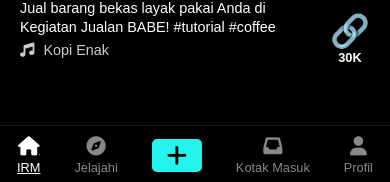
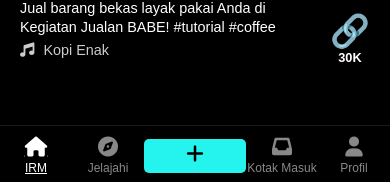
Before and after one commit to x-qmo/x-qmo.github.io, a Jekyll site: the page built from _landing_pages/viges.md, in a window 390 px wide. Shown: the part 3475-3657 px from the top of the page. Built offline with Jekyll 4.4.1, drawn with Linux system fonts in a browser that asks for light colours.

Commit message:
Update viges-style.css

```diff
--- a/assets/css/viges-style.css
+++ b/assets/css/viges-style.css
@@ -256,50 +256,33 @@
 /* Media Query untuk layar handphone (maksimal lebar 768px) */
 @media (max-width: 768px) {
     .tiktok-footer-nav {
+        /* Pastikan properti ini ada dan benar */
         display: flex;
+        position: fixed;
+        bottom: 0;
+        left: 0;
+        width: 100%;
+        height: 60px; /* Beri tinggi tetap agar terlihat */
+        background-color: #000;
+        box-shadow: 0 -2px 5px rgba(0,0,0,0.1);
         justify-content: space-around;
         align-items: center;
-    width: 100%;
-    padding: 10px 0;
-    background-color: #000;
-    position: absolute;
-    bottom: 0;
-    z-index: 10;
-    border-top: 1px solid rgba(255, 255, 255, 0.1);
+        padding: 0; /* Sesuaikan padding jika perlu */
     }
 
-.nav-item {
-    display: flex;
-    flex-direction: column;
-    align-items: center;
-    color: #888; /* Warna ikon tidak aktif */
-    font-size: 0.8em;
-    cursor: pointer;
-    transition: color 0.3s ease;
+    .tiktok-footer-nav .nav-item {
+        flex: 1; /* Distribusi ruang secara merata */
+        text-align: center;
+        font-size: 12px; /* Ukuran font lebih kecil */
     }
 
-.nav-item i {
-    font-size: 1.5em;
-    margin-bottom: 5px;
+    .tiktok-footer-nav .nav-item i {
+        font-size: 20px; /* Ukuran ikon */
+        margin-bottom: 4px;
     }
 
-.nav-item.active {
-    color: #fff; /* Warna ikon aktif */
-}
-
-.add-button {
-    background-color: #25f4ee; /* Warna khas tombol TikTok */
-    border-radius: 5px;
-    padding: 5px 15px;
-    color: #000;
-    font-weight: bold;
-    display: flex;
-    align-items: center;
-    justify-content: center;
-}
-
-.add-button i {
-    font-size: 1.8em;
-    margin: 0;
+    /* Pastikan main content memiliki padding bawah agar tidak tertutup footer */
+    .tiktok-main-content {
+        padding-bottom: 60px; /* Sesuaikan dengan tinggi footer */
     }
 }
```
Lines whose indentation alone changed are shown as unchanged.
